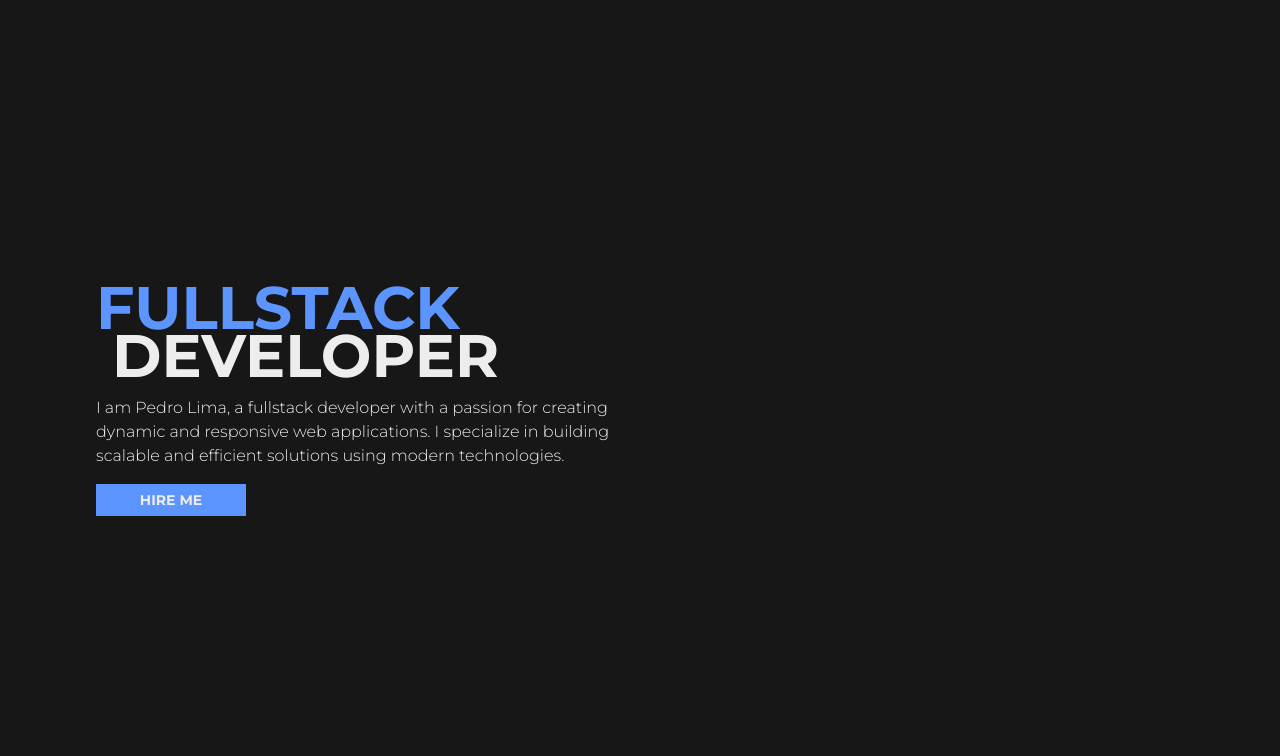
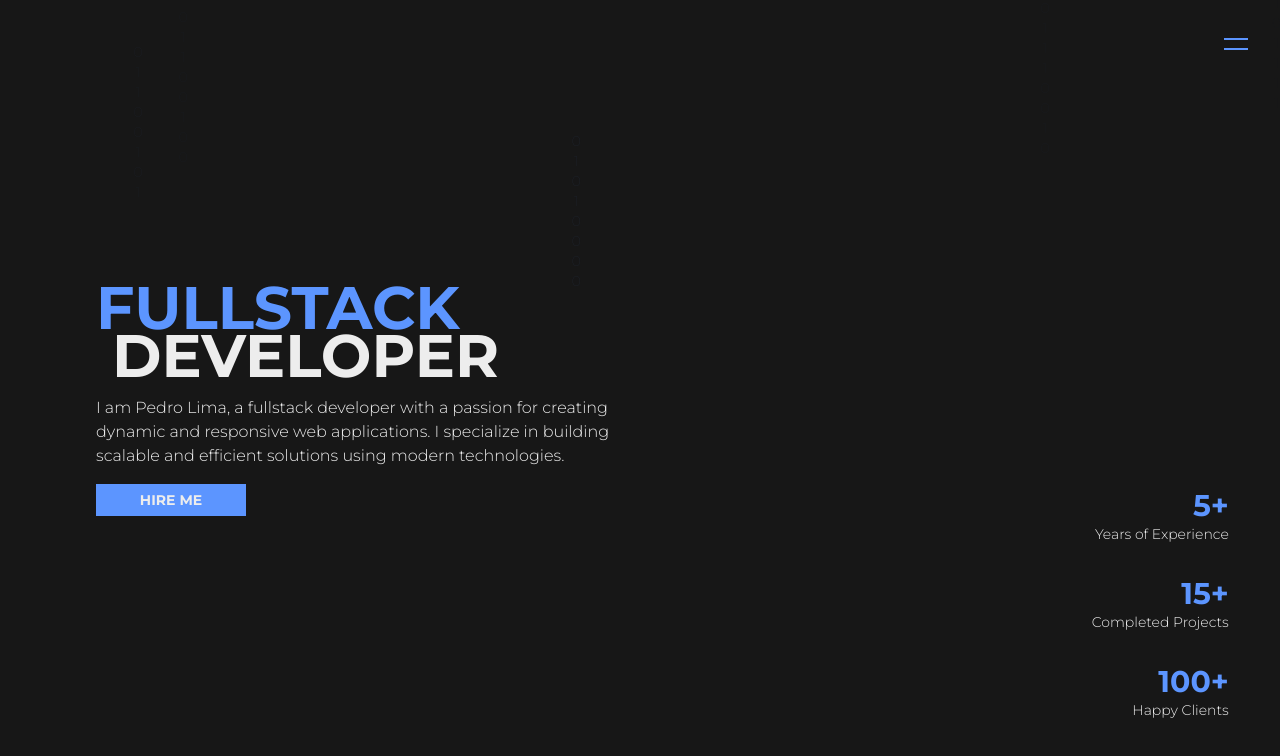
Before and after one commit to pedrohbl03/portfolio_2025, a Next.js app in the folder portfolio-2025/: page / in a window 1280 px wide. Shown: the top 756 px of the page. Built offline with nearby package versions, Linux system fonts and the light colour scheme.

Commit message:
feat: add project, experience count

```diff
--- a/portfolio-2025/src/app/layout.tsx
+++ b/portfolio-2025/src/app/layout.tsx
@@ -1,6 +1,8 @@
 import type { Metadata } from "next";
 import { Montserrat } from "next/font/google";
 import "./globals.css";
+import { AnimatedBackground } from "@/components/AnimatedBackground";
+
 
 const montserrat = Montserrat({
   variable: "--font-montserrat",
@@ -23,6 +25,8 @@ export default function RootLayout({
         className={`${montserrat.variable}`}
       >
         {children}
+
+        <AnimatedBackground />
       </body>
     </html>
   );
--- a/portfolio-2025/src/app/page.tsx
+++ b/portfolio-2025/src/app/page.tsx
@@ -1,11 +1,11 @@
-import { AnimatedBackground } from "@/components/AnimatedBackground";
+import Header from "@/components/Header";
 import { Hero } from "@/components/Hero";
 
 export default function Home() {
   return (
     <>
+      <Header />
       <Hero />
-      <AnimatedBackground />
     </>
   );
 }
--- a/portfolio-2025/src/components/AnimatedBackground/index.tsx
+++ b/portfolio-2025/src/components/AnimatedBackground/index.tsx
@@ -6,7 +6,7 @@ import { BINARY_NAME } from '@/config/binaryName'
 
 export const AnimatedBackground = () => {
   return (
-    <div className='fixed top-0 left-0 w-full h-full -z-10 overflow-hidden'>
+    <motion.div className='fixed top-0 left-0 w-full h-full -z-10 overflow-hidden'>
       {BINARY_NAME.map((binary, index) => (
         <motion.div
           key={index}
@@ -25,7 +25,7 @@ export const AnimatedBackground = () => {
           {binary.split('').map((char, charIndex) => (
             <span
               key={charIndex}
-              className='block select-none rotate-360 text-center opacity-30'
+              className='block select-none rotate-360 text-center opacity-50'
               style={{ textShadow: '0 0 5px rgba(92, 149, 255, 0.7)' }}
             >
               {char}
@@ -33,6 +33,6 @@ export const AnimatedBackground = () => {
           ))}
         </motion.div>
       ))}
-    </div>
+    </motion.div>
   )
 }
--- /dev/null
+++ b/portfolio-2025/src/components/Counter/index.tsx
@@ -0,0 +1,42 @@
+"use client"
+
+import React, { useEffect, useState } from 'react'
+import { motion } from 'framer-motion'
+
+interface CounterProps {
+  from?: number
+  to: number
+  duration?: number
+}
+
+const Counter: React.FC<CounterProps> = ({
+  from = 0,
+  to,
+  duration = 1000,
+}) => {
+  const [count, setCount] = useState(from)
+
+  useEffect(() => {
+    let start: number | null = null
+    const step = (timestamp: number) => {
+      if (!start) start = timestamp
+      const progress = Math.min((timestamp - start) / duration, 1)
+      setCount(Math.round(from + (to - from) * progress))
+      if (progress < 1) {
+        requestAnimationFrame(step)
+      }
+    }
+    requestAnimationFrame(step)
+    return () => {
+      start = null
+    }
+  }, [from, to, duration])
+
+  return (
+    <motion.div>
+      <span>{count}</span>
+    </motion.div>
+  )
+}
+
+export default Counter
--- /dev/null
+++ b/portfolio-2025/src/components/Header/index.tsx
@@ -0,0 +1,26 @@
+"use client"
+
+import React from 'react'
+
+const Header = () => {
+  const [isOpen, setIsOpen] = React.useState(false)
+
+  return (
+    <header
+      className='sticky top-0 z-[4]'
+    >
+      <button
+        className='absolute top-5 right-5 flex flex-col gap-2 group size-12 z-[2] cursor-pointer justify-center items-center'
+        onClick={() => setIsOpen(!isOpen)}
+        aria-label='Toggle Menu'
+        aria-expanded={isOpen}
+        aria-controls='menu'
+      >
+        <span className='w-6 h-[2px] bg-primary group-hover:rotate-20 transition-all duration-200' />
+        <span className='w-6 h-[2px] bg-primary group-hover:rotate-[-20deg] transition-all duration-200' />
+      </button>
+    </header>
+  )
+}
+
+export default Header
--- a/portfolio-2025/src/components/Hero/index.tsx
+++ b/portfolio-2025/src/components/Hero/index.tsx
@@ -3,6 +3,7 @@ import Container from '../Container'
 import { HOME_DATA } from '@/data/home'
 import { cn } from '@/utils/cn'
 import Button from '../Button'
+import Counter from '../Counter'
 
 /* interface IHeroProps {
   title: string;
@@ -11,6 +12,7 @@ import Button from '../Button'
 
 export const Hero = () => {
   return (
+    <>
       <Container className='h-[100svh] flex items-center relative'>
         <div className='max-w-[540px] flex flex-col gap-4'>
           <h1 className={"font-bold text-6xl leading-[0.8em]"}>
@@ -33,6 +35,44 @@ export const Hero = () => {
             HIRE ME
           </Button>
         </div>
+        {/*
+
+      it is some lights effect
+
+      <div className='absolute bottom-0 right-0 w-[300px] h-[300px] rounded-full bg-primary/10 blur-[100px] -z-10' />
+      <div className='absolute top-0 left-0 w-[300px] h-[300px] rounded-full bg-primary/10 blur-[100px] -z-10' />
+      <div className='absolute bottom-0 left-0 w-[300px] h-[300px] rounded-full bg-primary/10 blur-[100px] -z-10' />
+      <div className='absolute top-0 right-0 w-[300px] h-[300px] rounded-full bg-primary/10 blur-[100px] -z-10' />
+
+      */}
       </Container>
+
+      <div className='right-[4%] bottom-[10%] absolute text-end flex flex-col gap-8'>
+        <div className='flex flex-col'>
+          <span
+            className='text-3xl font-bold text-primary inline-flex justify-end'
+          >
+            <Counter from={0} to={5} />
+            +</span>
+          <p className='text-muted text-sm font-light'>Years of Experience</p>
+        </div>
+        <div className='flex flex-col'>
+          <span
+            className='text-3xl font-bold text-primary inline-flex justify-end'
+          >
+            <Counter from={0} to={15} />+</span>
+          <p className='text-muted text-sm font-light'>Completed Projects</p>
+        </div>
+        <div className='flex flex-col'>
+          <span
+            className='text-3xl font-bold text-primary inline-flex justify-end'
+          >
+            <Counter from={0} to={100} />
+            +</span>
+          <p className='text-muted text-sm font-light'>Happy Clients</p>
+        </div>
+      </div>
+
+    </>
   )
 }
```
Lines whose indentation alone changed are shown as unchanged.
